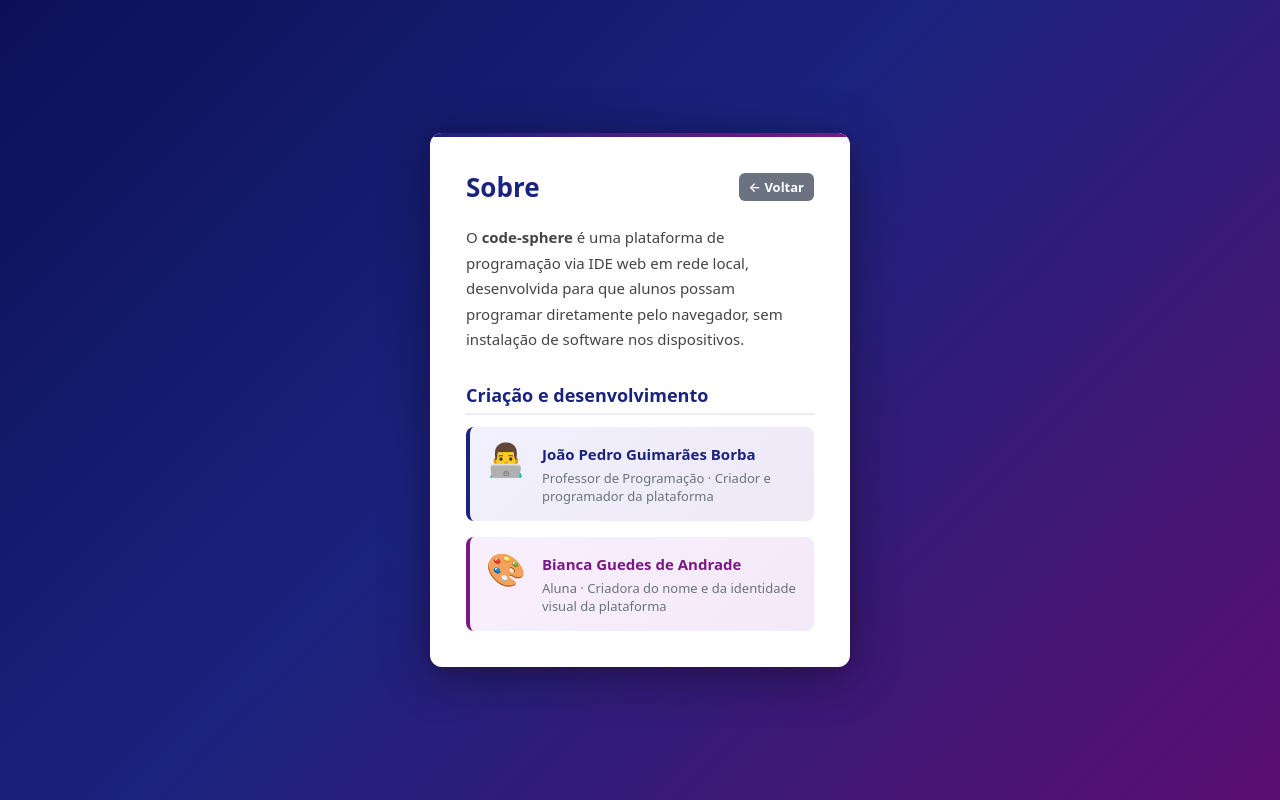
After one commit to mezhack/code-sphere, a Flask app: page /about in a window 1280 px wide. The commit adds this page. Run offline with Flask 3, Linux system fonts and the light colour scheme; parts of the project's set-up code (start-up, migrations or seed data) failed here and were passed over.

Commit message:
adicionado rotas 'about' e 'changelog'

```diff
--- a/portal/app.py
+++ b/portal/app.py
@@ -418,6 +418,10 @@ def admin_api_stats():
 @app.route("/healthz")
 def healthz(): return {"ok": True}
 
+@app.context_processor
+def injetar_versao():
+    return {"versao_atual": versao_local().get("version", "")}
+
 inicializar_alunos()
 iniciar_gc()
 
@@ -609,3 +613,12 @@ def admin_changelog():
     checar_admin()
     info = versao_local()
     return render_template("admin_changelog.html", info=info)
+
+@app.route("/changelog")
+def changelog():
+    info = versao_local()
+    return render_template("changelog.html", info=info)
+
+@app.route("/about")
+def about():
+    return render_template("about.html")
--- /dev/null
+++ b/portal/templates/about.html
@@ -0,0 +1,46 @@
+{% extends "base.html" %}
+{% block titulo %}Sobre — code-sphere{% endblock %}
+{% block conteudo %}
+
+<div class="topbar">
+  <h1>Sobre</h1>
+  <a href="{{ url_for('login') }}" class="btn btn-sm" style="background:#6b7280">← Voltar</a>
+</div>
+
+<p style="font-size:15px;color:#444;line-height:1.7;margin-bottom:28px">
+  O <strong>code-sphere</strong> é uma plataforma de programação via IDE web em rede local,
+  desenvolvida para que alunos possam programar diretamente pelo navegador, sem instalação
+  de software nos dispositivos.
+</p>
+
+<h2>Criação e desenvolvimento</h2>
+
+<div style="display:flex;flex-direction:column;gap:16px;margin-top:4px">
+
+  <div style="display:flex;align-items:flex-start;gap:16px;padding:16px;
+              background:linear-gradient(135deg,#F3F0FF,#EDE9F5);
+              border-radius:8px;border-left:4px solid var(--deep)">
+    <div style="font-size:32px;line-height:1">👨‍💻</div>
+    <div>
+      <strong style="color:var(--deep);font-size:15px">João Pedro Guimarães Borba</strong>
+      <p class="muted" style="margin:4px 0 0">
+        Professor de Programação · Criador e programador da plataforma
+      </p>
+    </div>
+  </div>
+
+  <div style="display:flex;align-items:flex-start;gap:16px;padding:16px;
+              background:linear-gradient(135deg,#F9F0FF,#F3E9F7);
+              border-radius:8px;border-left:4px solid var(--magenta)">
+    <div style="font-size:32px;line-height:1">🎨</div>
+    <div>
+      <strong style="color:var(--magenta);font-size:15px">Bianca Guedes de Andrade</strong>
+      <p class="muted" style="margin:4px 0 0">
+        Aluna · Criadora do nome e da identidade visual da plataforma
+      </p>
+    </div>
+  </div>
+
+</div>
+
+{% endblock %}
```
Also changed, not shown: portal/templates/changelog.html (added, +31 -0 lines), portal/templates/login.html (+12 -0 lines), portal/version.json (+6 -1 lines), version.json (+6 -1 lines), 1 other file.
